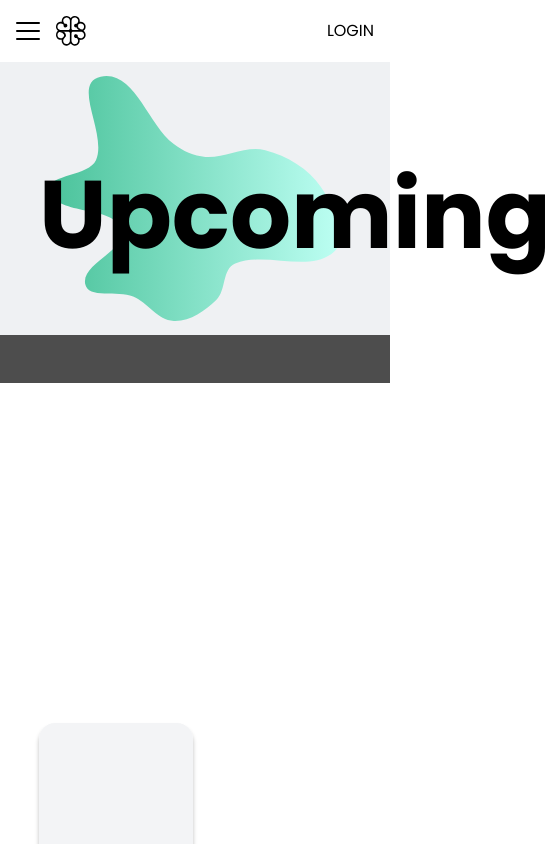
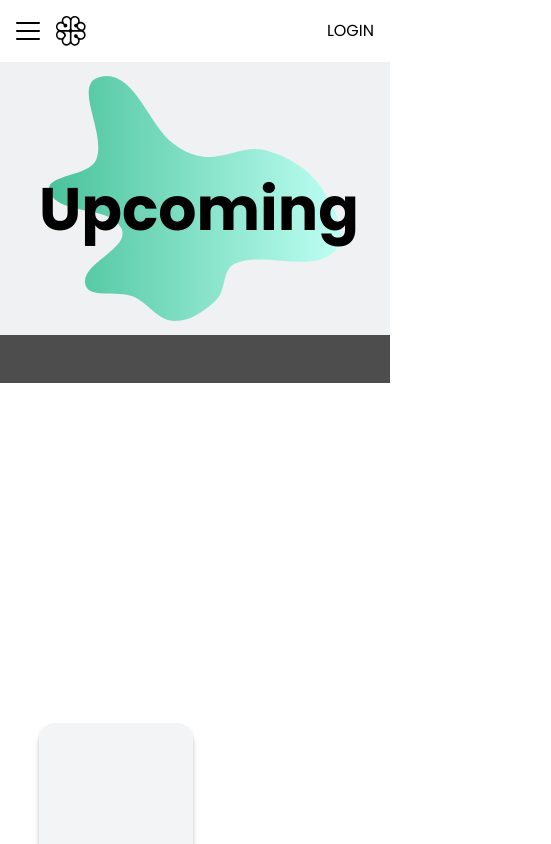
Before and after one commit to justinkwanchan/swing-schedule, a Next.js app in the folder front-end/: page /events in a window 390 px wide. Shown: the top 844 px of the page, 551 px wide, since content can reach past the window. Built offline with nearby package versions, Linux system fonts and the light colour scheme.

Commit message:
Add responsive font size to splotch text

```diff
--- a/front-end/src/app/components/page-title-section/index.tsx
+++ b/front-end/src/app/components/page-title-section/index.tsx
@@ -15,7 +15,7 @@ export default function PageTitleSection({ title, description }: Props) {
           alt={'Splotchy Frame'}
           className="m-auto w-[75%] md:w-4/5 h-[90%]"
         />
-        <h1 className="text-8xl text-center font-bold absolute top-1/2 left-1/2 -translate-x-1/2 -translate-y-[33%] w-4/5">
+        <h1 className="text-6xl text-center font-bold absolute top-1/2 left-1/2 -translate-x-1/2 -translate-y-[33%] w-4/5 sm:text-7xl md:text-4xl lg:text-6xl xl:text-8xl">
           {title}
         </h1>
       </div>
```
